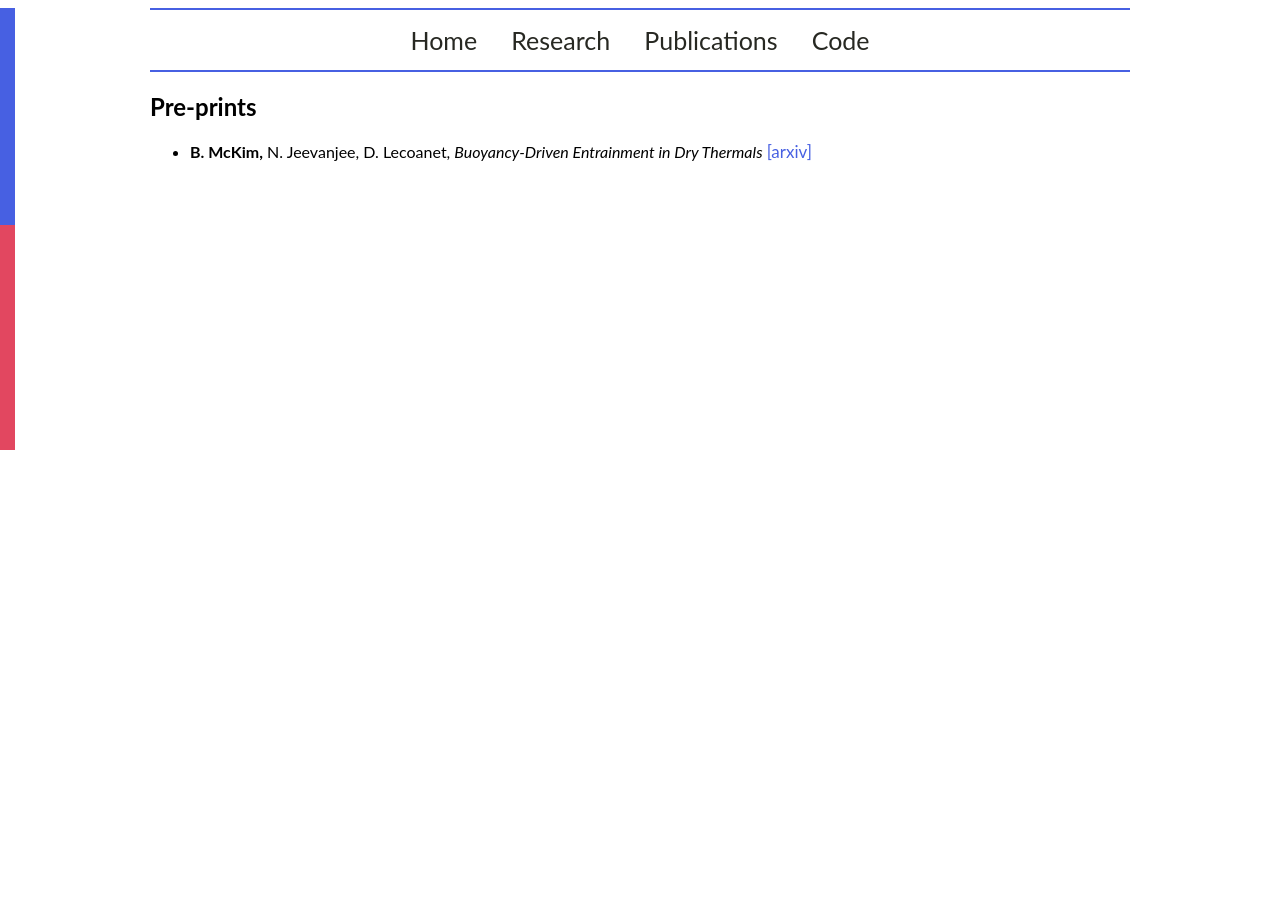
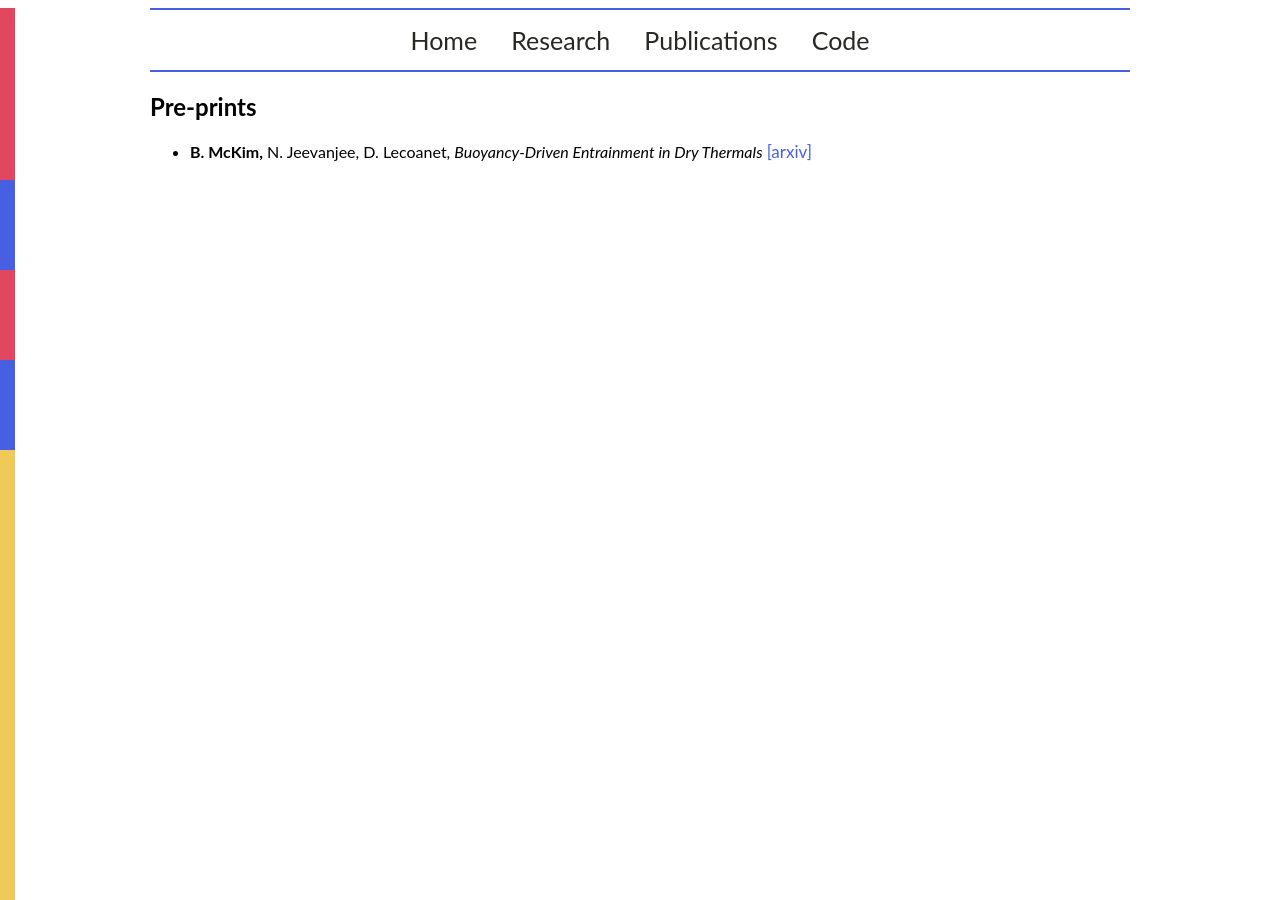
Before and after one commit to mckimb/mckimb.github.io, a Jekyll site: the page built from papers/index.html, in a window 1280 px wide. Built offline with Jekyll 4.4.1, drawn with Linux system fonts in a browser that asks for light colours.

Commit message:
Update main.css

```diff
--- a/css/main.css
+++ b/css/main.css
@@ -99,16 +99,37 @@ nav ul li, footer ul li {
     text-align:center;
 }
 .vl1 {
-  border-left: 15px solid #4760e2;
+  border-left: 15px solid #e24760;
   margin-left: -150px;
-  height: 25%;
+  height: 20%;
   position: absolute;
 }
 .vl2 {
+  border-left: 15px solid #4760e2;
+  margin-left: -150px;
+  height: 10%;
+  top: 20%;
+  position: absolute;
+}
+.vl3 {
   border-left: 15px solid #e24760;
   margin-left: -150px;
-  height: 25%;
-  top: 25%;
+  height: 10%;
+  top: 30%;
+  position: absolute;
+}
+.vl4 {
+  border-left: 15px solid #4760e2;
+  margin-left: -150px;
+  height: 10%;
+  top: 40%;
+  position: absolute;
+}
+.vl5 {
+  border-left: 15px solid #efca58;
+  margin-left: -150px;
+  height: 50%;
+  top: 50%;
   position: absolute;
 }
 .topnav li{
```
